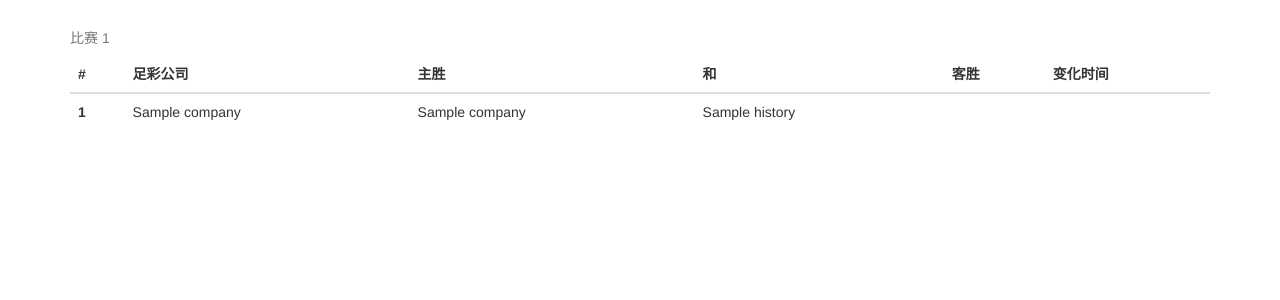
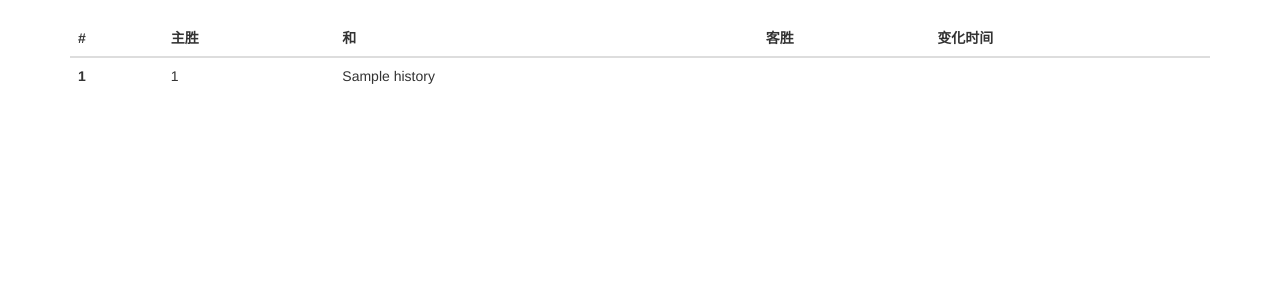
Before and after one commit to JackonYang/score-now, a Django app: template matches/templates/europe-history.html in a window 1280 px wide. Shown: the part 52-352 px from the top of the page. Run offline with Django 3.2, Linux system fonts and the light colour scheme; the template is opened without the code that fills it: most values are stand-ins (such as "Sample title", 1, 10 or a date in 2020); some libraries are stand-ins or nearby versions.

Commit message:
disp without company name

```diff
--- a/matches/templates/europe-history.html
+++ b/matches/templates/europe-history.html
@@ -1,18 +1,17 @@
 {% extends "base.html" %}
 
 {% block title %}
-<title> 欧赔历史记录 </title>
+<title> 欧赔历史记录 -- {{ match_id }} </title>
 {% endblock %}
 
 {% block content %}
 
+{% for company_id, items in history.items %}
+
 <table class="table">
-    <caption>比赛 {{ match_id }}</caption>
-
     <thead>
         <tr>
             <th>#</th>
-            <th>足彩公司</th>
             <th>主胜</th>
             <th>和</th>
             <th>客胜</th>
@@ -21,20 +20,18 @@
     </thead>
 
     <tbody>
-        {% for company, items in history.items %}
             {% for item in items %}
             <tr>
                 <th scope="row">{{ forloop.counter }}</th>
-
-                <td>{{ company }}</td>
 
                 {% for record in item %}
                 <td>{{ record }}</td>
                 {% endfor %}
             </tr>
             {% endfor %}
-        {% endfor %}
     </tbody>
 </table>
 
+{% endfor %}
+
 {% endblock %}
--- a/matches/views.py
+++ b/matches/views.py
@@ -17,5 +17,11 @@ def europe(request, match_id):
     content = {
             'match_id': match_id,
             'history': downloader.europe(match_id),
+            'companys': {
+                '48408691': u'bet 365(英国)',
+                '48417881': u'Redbet(马耳他)',
+                '48407436': u'SB(Crown)',
+                '48424205': u'澳门',
+                },
             }
     return render_to_response('europe-history.html', RequestContext(request, content))
```
